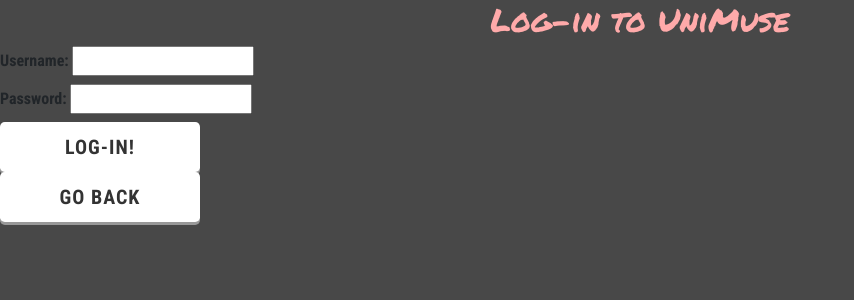
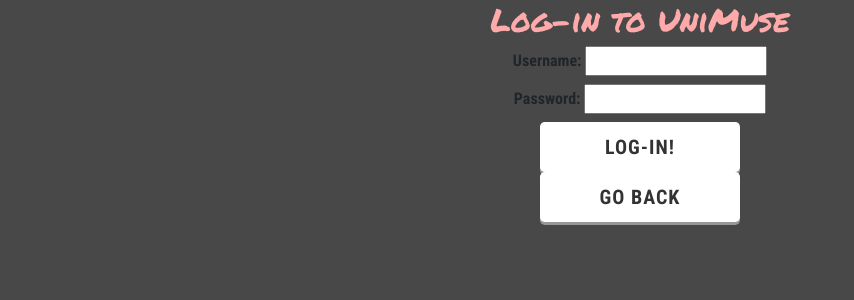
Before and after one commit to student-code-reviews/UniMuse, a Flask app: page /login-form in a window 1280 px wide. Shown: the top 300 px of the page, without its empty margins (0-854 px from the left). Run offline with Flask 2, Linux system fonts and the light colour scheme; some libraries are stand-ins or nearby versions.

Commit message:
Added containers, rows, and columns in login page html.

```diff
--- a/UniMuse/templates/login-form.html
+++ b/UniMuse/templates/login-form.html
@@ -4,8 +4,16 @@
 
 {% block content %}
 
+  <div type="container">
+
+    <div class="login-header-row row">
+      <div class="col-12">
         <h2 id='login-header'>Log-in to UniMuse</h2>
+      </div>
+    </div>
 
+    <div class="login-form-row row">
+      <div class="col-12">
         <form id="login-form" action="/login-verification" method="post">
 
           <label id="login-username-label">
@@ -21,5 +29,9 @@
 
         <button class="btn btn-primary btn-lg raised" id="login-to-main-btn" onclick="location.href = '/'">
           Go Back</button>
+      </div>
+    </div>
+
+  </div>
 
 {% endblock %}
```
Lines whose indentation alone changed are shown as unchanged.
